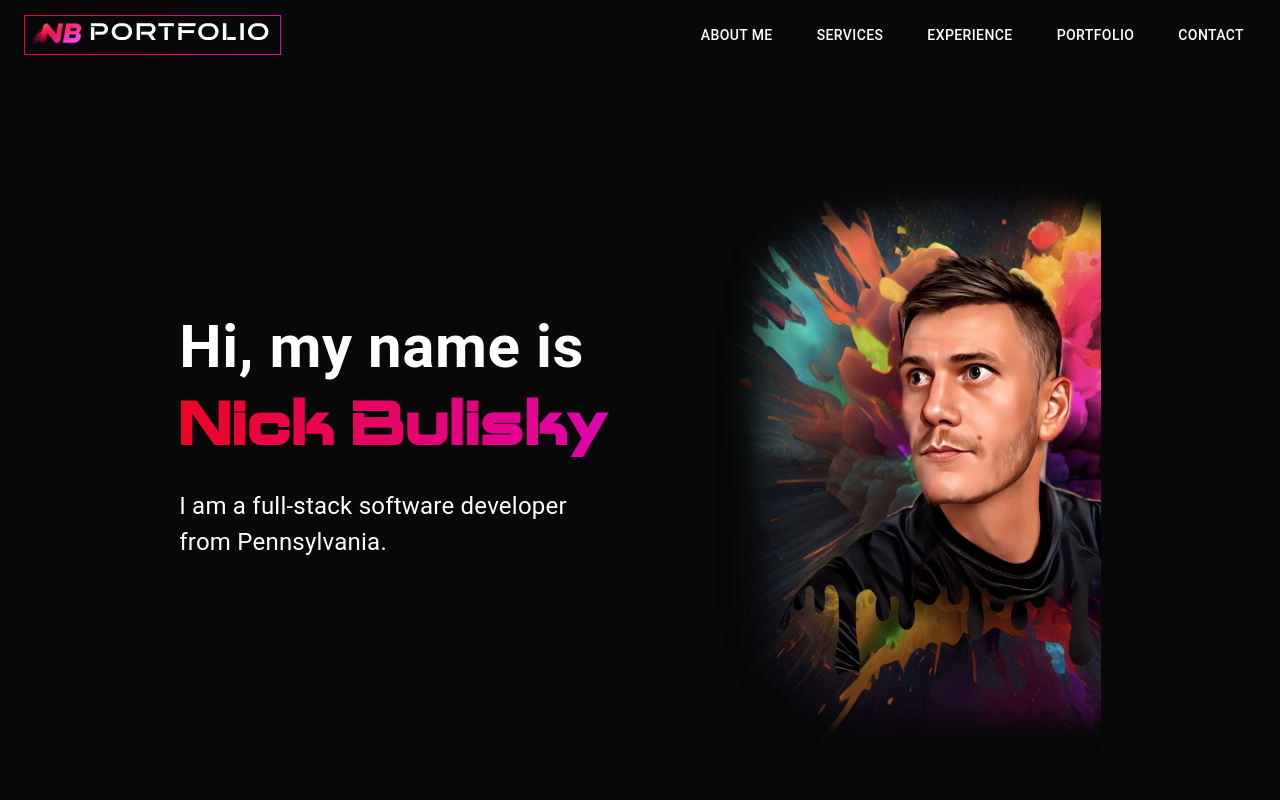
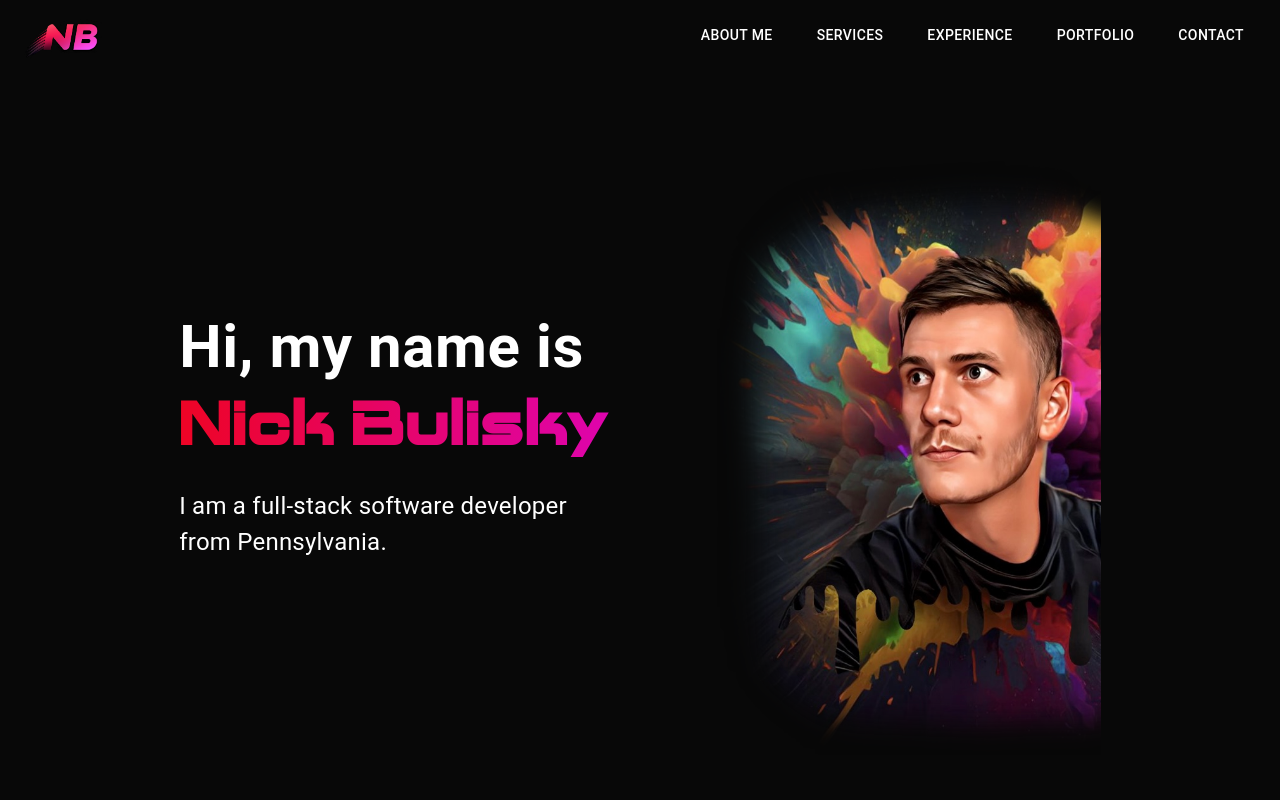
Before and after one commit to NickBull37/Nicks-Portfolio, a React (Create React App) app: page / in a window 1280 px wide. Shown: the top 800 px of the page. Built offline with nearby package versions, Linux system fonts and the light colour scheme.

Commit message:
Updating navbar and logo img

```diff
--- a/src/components/MobileNavbar.jsx
+++ b/src/components/MobileNavbar.jsx
@@ -14,9 +14,7 @@ const NavbarContainer = styled(Box)(({ theme }) => ({
 
 const LogoContainer = styled(Box)(({ theme }) => ({
     display: 'flex',
-    paddingRight: '0.5rem',
-    paddingLeft: '0.5rem',
-    paddingBottom: '0.125rem',
+    paddingTop: '0.5rem',
     alignItems: 'center',
     gap: 8,
 }));
@@ -53,14 +51,14 @@ const MobileNavbar = () => {
                     <Toolbar disableGutters>
 
                         <LogoContainer
-                            className="grad-border"
+                            // className="grad-border"
                         >
-                            <img src={nblogo} height={22}/>
-                            <Typography
+                            <img src={nblogo} height={40}/>
+                            {/* <Typography
                                 className="progress-h3"
                             >
                                 Portfolio
-                            </Typography>
+                            </Typography> */}
                         </LogoContainer>
 
                         <NavMenuContainer>
--- a/src/components/Navbar.jsx
+++ b/src/components/Navbar.jsx
@@ -18,9 +18,12 @@ const NavbarContainer = styled(Box)(({ theme }) => ({
 
 const LogoContainer = styled(Box)(() => ({
     display: 'flex',
-    paddingRight: '0.5rem',
-    paddingLeft: '0.5rem',
-    paddingBottom: '0.125rem',
+    // paddingRight: '0.5rem',
+    // paddingLeft: '0.5rem',
+    // paddingBottom: '0.125rem',
+    paddingRight: '0',
+    paddingLeft: '0',
+    paddingTop: '0.5rem',
     alignItems: 'center',
     gap: 8,
 }));
@@ -50,14 +53,14 @@ const Navbar = () => {
         <NavbarContainer>
 
             <LogoContainer
-                className="grad-border"
+                // className="grad-border"
             >
-                <img src={nblogo} height={24}/>
-                <Typography
+                <img src={nblogo} height={40}/>
+                {/* <Typography
                     className="progress-h3"
                 >
                     Portfolio
-                </Typography>
+                </Typography> */}
             </LogoContainer>
 
             <NavBtnContainer>
```
Also changed, not shown: src/images/nb-logo.png.
